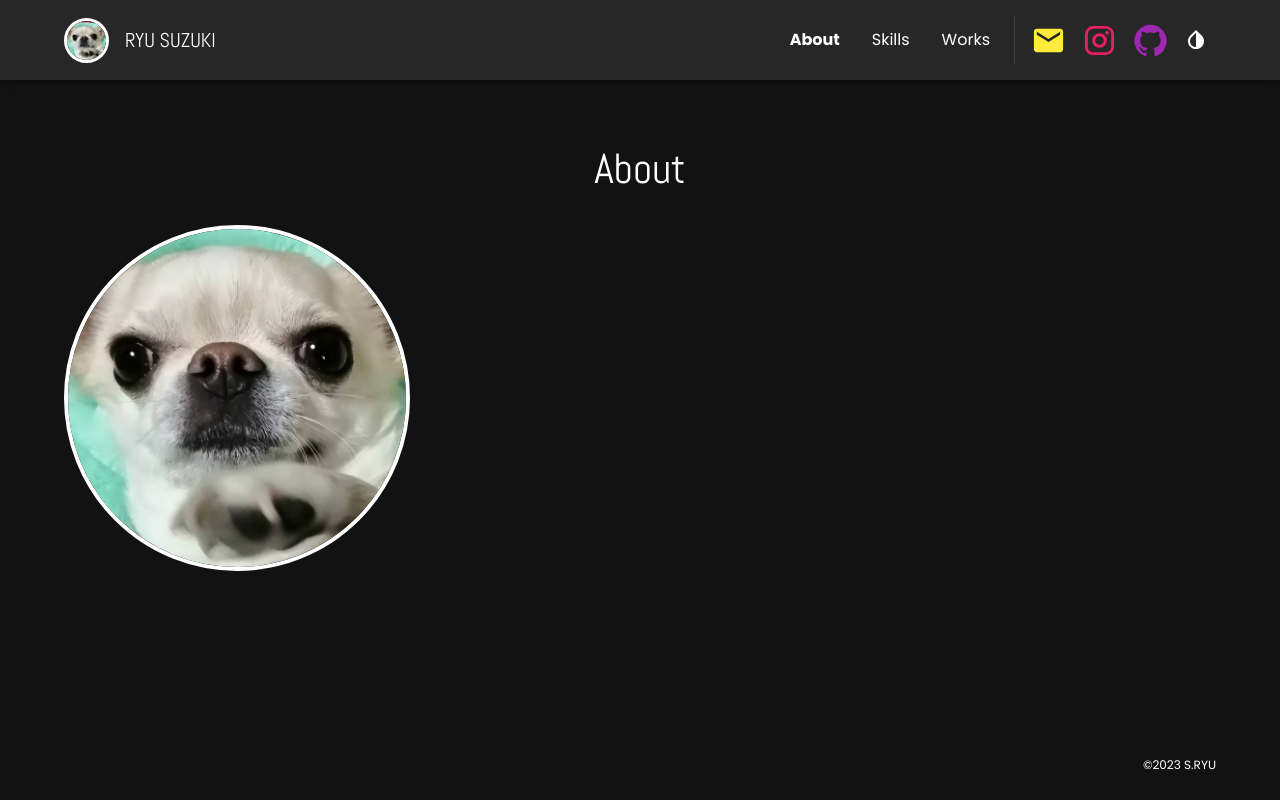
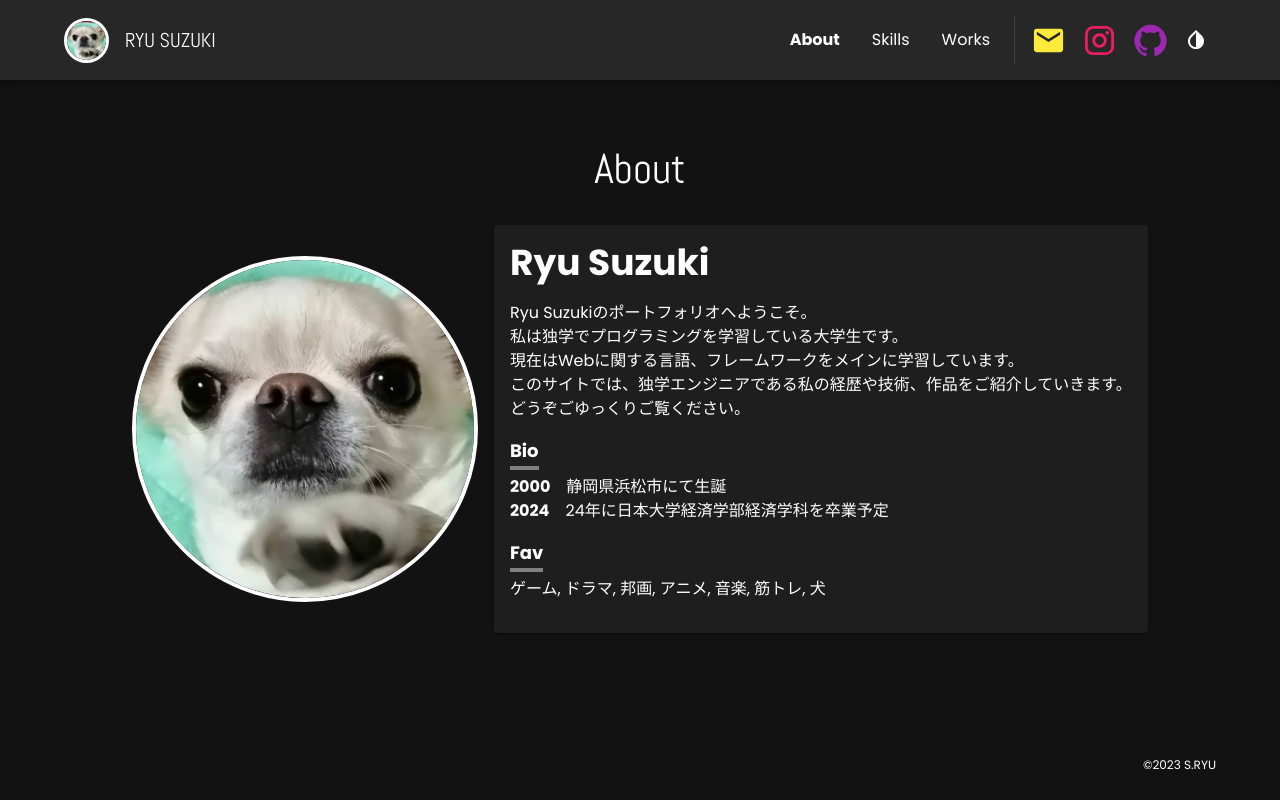
Before and after one commit to R216YU/Portfolio-R216YU, a React (Create React App) app: page / in a window 1280 px wide. Built offline with nearby package versions, Linux system fonts and the light colour scheme.

Commit message:
About完成

```diff
--- a/src/components/About.jsx
+++ b/src/components/About.jsx
@@ -1,4 +1,4 @@
-import { Box, Container, Typography } from "@mui/material";
+import { Box, Card, Container, Typography } from "@mui/material";
 import aboutImage from "../images/profileImage.png";
 import { useSetRecoilState } from "recoil";
 import { pageAtom } from "../recoil/pageAtom";
@@ -24,7 +24,7 @@ const About = () => {
         <Box
           sx={{
             display: "flex",
-            flexWrap: "wrap",
+            flexDirection: { xs: "column", sm: "row" },
             justifyContent: "center",
             alignItems: "center",
             gap: 2,
@@ -33,7 +33,6 @@ const About = () => {
           <Box
             component="img"
             sx={{
-              flex: 1,
               maxHeight: { xs: "40%", sm: "30%" },
               maxWidth: { xs: "40%", sm: "30%" },
               minHeight: "200px",
@@ -44,7 +43,75 @@ const About = () => {
             }}
             src={aboutImage}
           />
-          <Box sx={{ flex: 1 }}></Box>
+          <Box sx={{}}>
+            <Card sx={{ p: 2 }}>
+              <Typography
+                variant="h4"
+                sx={{
+                  fontSize: {
+                    xs: 25,
+                    md: 36,
+                  },
+                  marginBottom: "1rem",
+                  fontWeight: "bold",
+                }}
+              >
+                Ryu Suzuki
+              </Typography>
+              <Box sx={{ marginBottom: "1rem" }}>
+                <Typography variant="body1" sx={{ whiteSpace: "pre-wrap" }}>
+                  {`Ryu Suzukiのポートフォリオへようこそ。\n私は独学でプログラミングを学習している大学生です。\n現在はWebに関する言語、フレームワークをメインに学習しています。\nこのサイトでは、独学エンジニアである私の経歴や技術、作品をご紹介していきます。\nどうぞごゆっくりご覧ください。`}
+                </Typography>
+              </Box>
+
+              <Box sx={{ marginBottom: "1rem" }}>
+                <Typography
+                  variant="h6"
+                  sx={{
+                    borderBottom: "4px solid grey",
+                    display: "inline-block",
+                    marginBottom: "5px",
+                  }}
+                >
+                  Bio
+                </Typography>
+                <Typography variant="body1">
+                  <Typography
+                    variant="span"
+                    sx={{ fontWeight: "bold", marginRight: "1rem" }}
+                  >
+                    2000
+                  </Typography>
+                  静岡県浜松市にて生誕
+                </Typography>
+                <Typography variant="body1">
+                  <Typography
+                    variant="span"
+                    sx={{ fontWeight: "bold", marginRight: "1rem" }}
+                  >
+                    2024
+                  </Typography>
+                  24年に日本大学経済学部経済学科を卒業予定
+                </Typography>
+              </Box>
+
+              <Box sx={{ marginBottom: "1rem" }}>
+                <Typography
+                  variant="h6"
+                  sx={{
+                    borderBottom: "4px solid grey",
+                    display: "inline-block",
+                    marginBottom: "5px",
+                  }}
+                >
+                  Fav
+                </Typography>
+                <Typography variant="body1">
+                  ゲーム, ドラマ, 邦画, アニメ, 音楽, 筋トレ, 犬
+                </Typography>
+              </Box>
+            </Card>
+          </Box>
         </Box>
       </Container>
     </Box>
```
